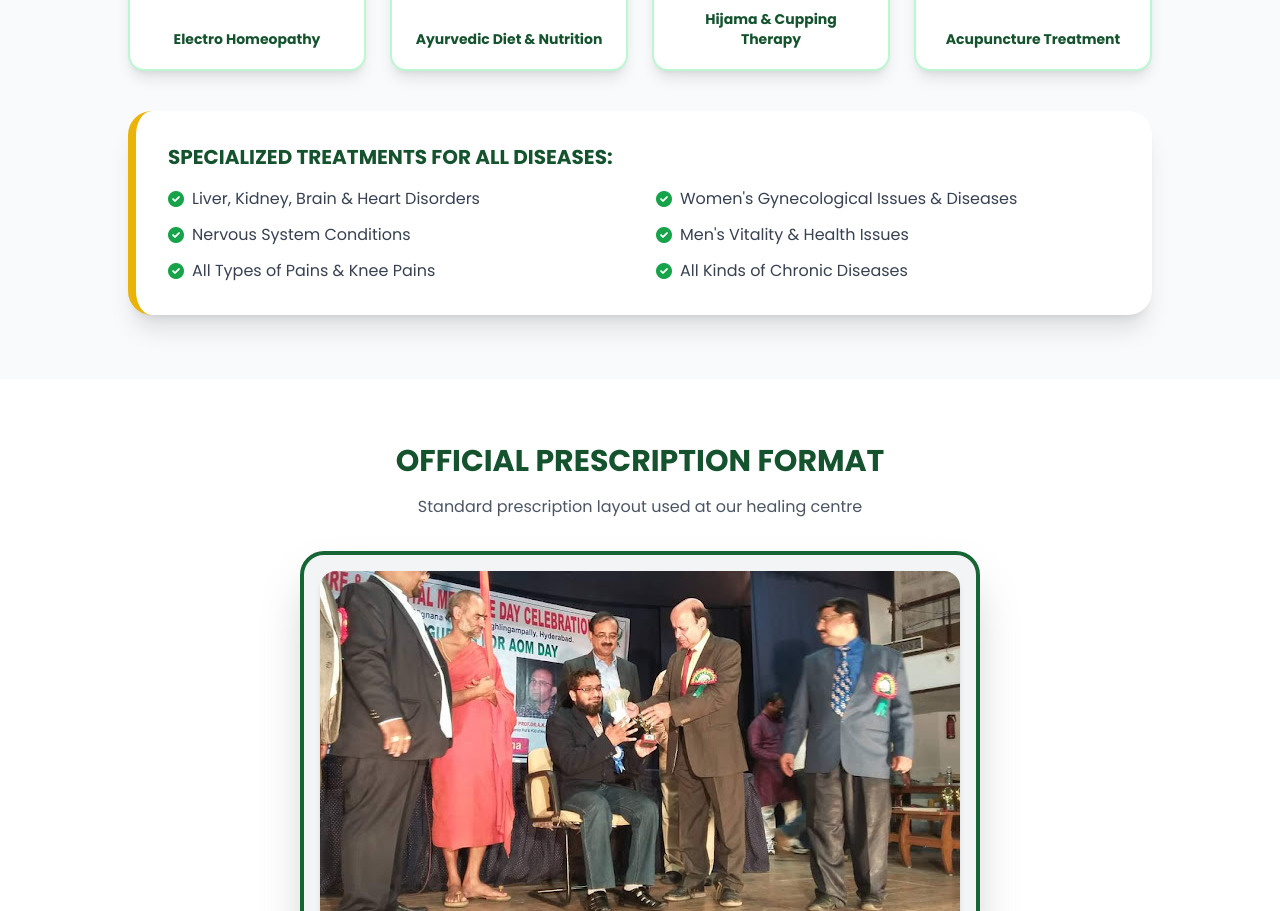
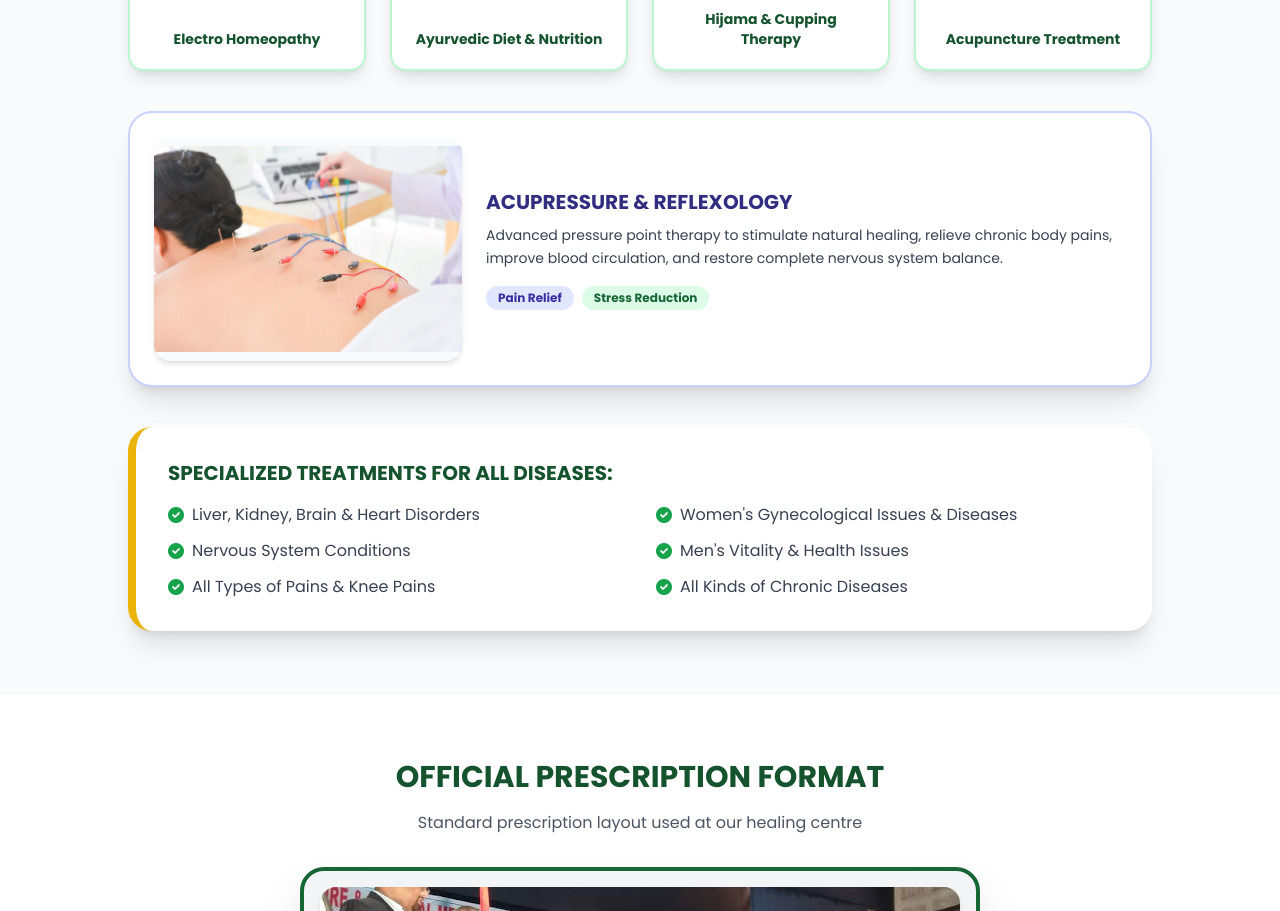
Before and after one commit to mujahidsdghf-bot/GLOBAL-HEALIN-CENTRE-, a website: page public/index.html in a window 1280 px wide. Shown: the part 1617-2528 px from the top of the page. Drawn offline with nearby package versions, Linux system fonts and the light colour scheme.

Commit message:
Update index.html

```diff
--- a/public/index.html
+++ b/public/index.html
@@ -132,6 +132,23 @@
                     <div class="bg-white rounded-2xl overflow-hidden shadow-lg border-2 border-green-200 p-2 flex flex-col justify-between">
                         <img src="./1005635705.jpg" class="h-72 w-full object-contain bg-gray-50 rounded-xl" alt="Acupuncture">
                         <div class="p-3 font-bold text-green-900 text-center text-sm">Acupuncture Treatment</div>
+                    </div>
+                </div>
+
+                <!-- Additional Acupressure & Reflexology Section -->
+                <div class="bg-white rounded-3xl p-6 shadow-xl border-2 border-indigo-200 mb-10 grid grid-cols-1 md:grid-cols-3 gap-6 items-center">
+                    <div>
+                        <img src="./1005635705-2.jpg" onerror="this.src='https://images.unsplash.com/photo-1516549655169-df83a0774514?auto=format&fit=crop&w=500&q=80'" class="h-56 w-full object-contain bg-gray-50 rounded-2xl shadow-md" alt="Acupressure & Reflexology">
+                    </div>
+                    <div class="md:col-span-2 space-y-2">
+                        <h4 class="text-xl font-bold text-indigo-900 uppercase">Acupressure & Reflexology</h4>
+                        <p class="text-gray-700 text-sm leading-relaxed">
+                            Advanced pressure point therapy to stimulate natural healing, relieve chronic body pains, improve blood circulation, and restore complete nervous system balance.
+                        </p>
+                        <div class="flex gap-2 pt-2">
+                            <span class="bg-indigo-100 text-indigo-800 text-xs font-bold px-3 py-1 rounded-full">Pain Relief</span>
+                            <span class="bg-green-100 text-green-800 text-xs font-bold px-3 py-1 rounded-full">Stress Reduction</span>
+                        </div>
                     </div>
                 </div>
 
```
